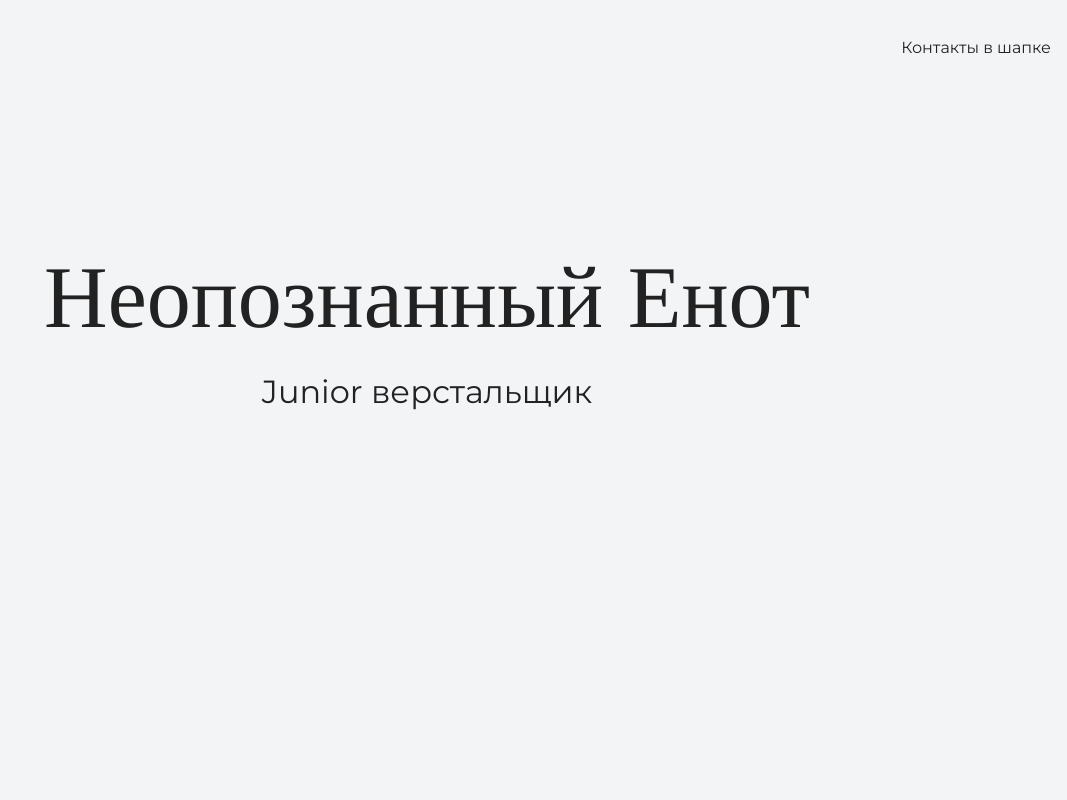
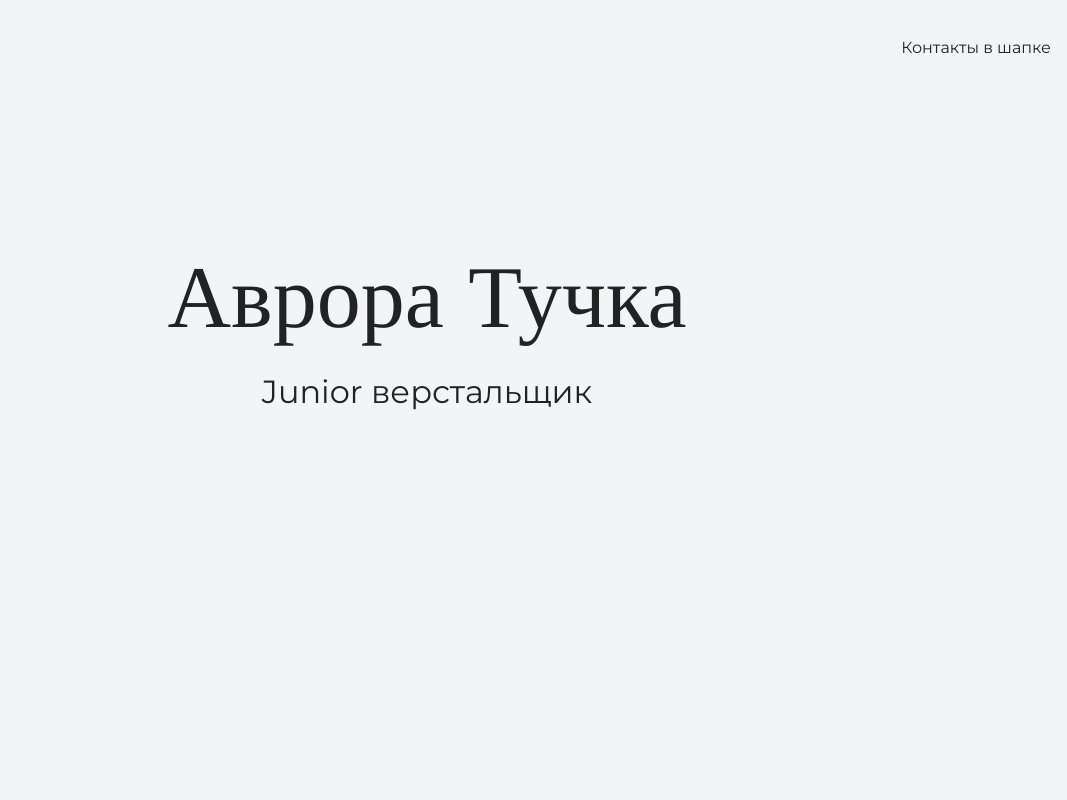
Before and after one commit to AuroraThundercloud/my-site, a plain HTML site: page index.html in a window 1280 px wide. Shown: the top 800 px of the page, without its empty margins (213-1280 px from the left). Drawn offline with nearby package versions, Linux system fonts and the light colour scheme.

Commit message:
меняет текст на главной странице

```diff
--- a/index.html
+++ b/index.html
@@ -16,7 +16,7 @@
 
     <section class="hero-image">
 	 <div class="container">
-      <h1 class="heading">Неопознанный Енот</h1>
+      <h1 class="heading">Аврора Тучка</h1>
       <p>Junior верстальщик</p>
 	 </div>
     </section>
```
